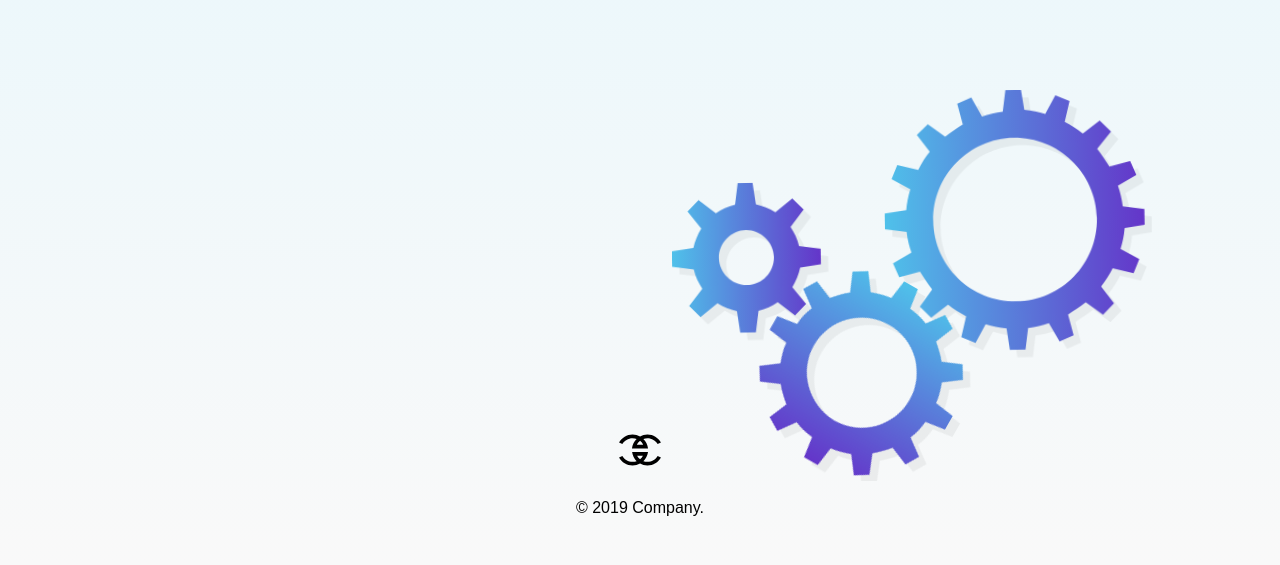
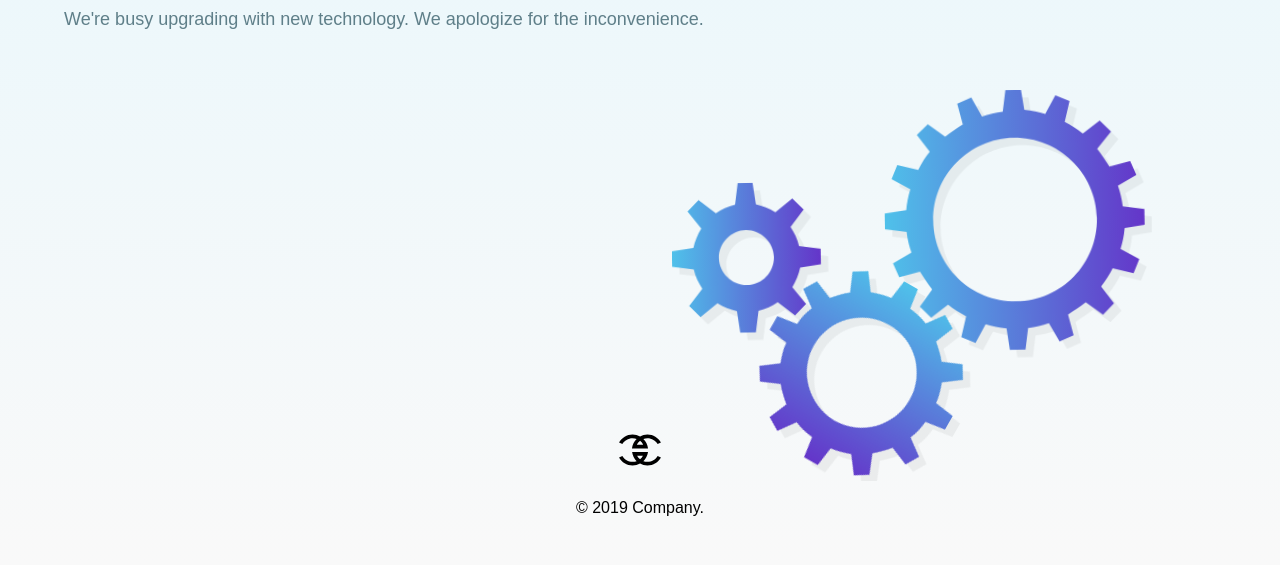
Before and after one commit to RahulLearnningGit/koshiindustries, a plain HTML site: page index.html in a window 1280 px wide. Shown: the part 235-800 px from the top of the page. Drawn offline with Linux system fonts and the light colour scheme.

Commit message:
Update index.html
Revert pervious change

```diff
--- a/index.html
+++ b/index.html
@@ -213,11 +213,11 @@
 					</strong>
 				</div>
 			</div>
-<!-- 			<div class="text-height-1-5 text-grey text-size-18 dpd-20">
+			<div class="text-height-1-5 text-grey text-size-18 dpd-20">
 				We're busy upgrading with new technology.
 				We apologize for the inconvenience.
 			</div>
-			 -->
+
 		</section>
 
 		<div class="gears-img sm-hide">
```
